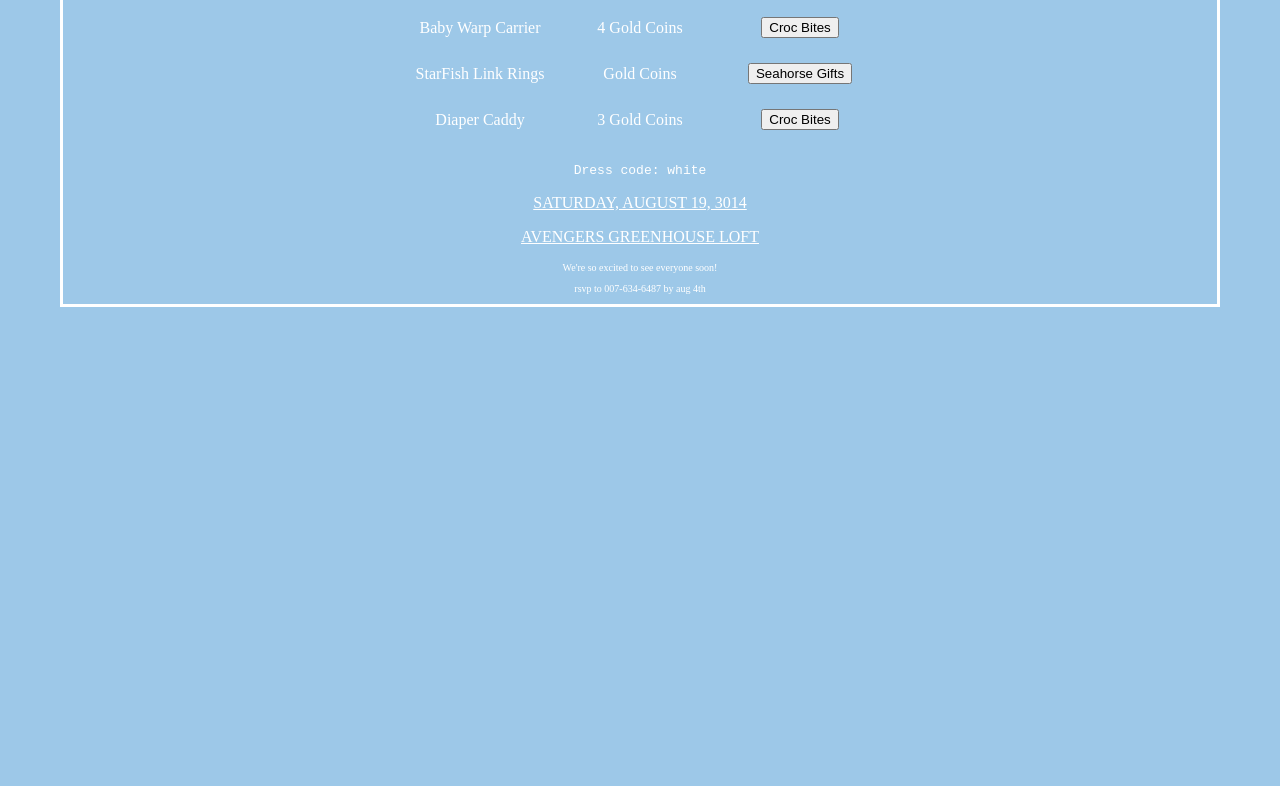
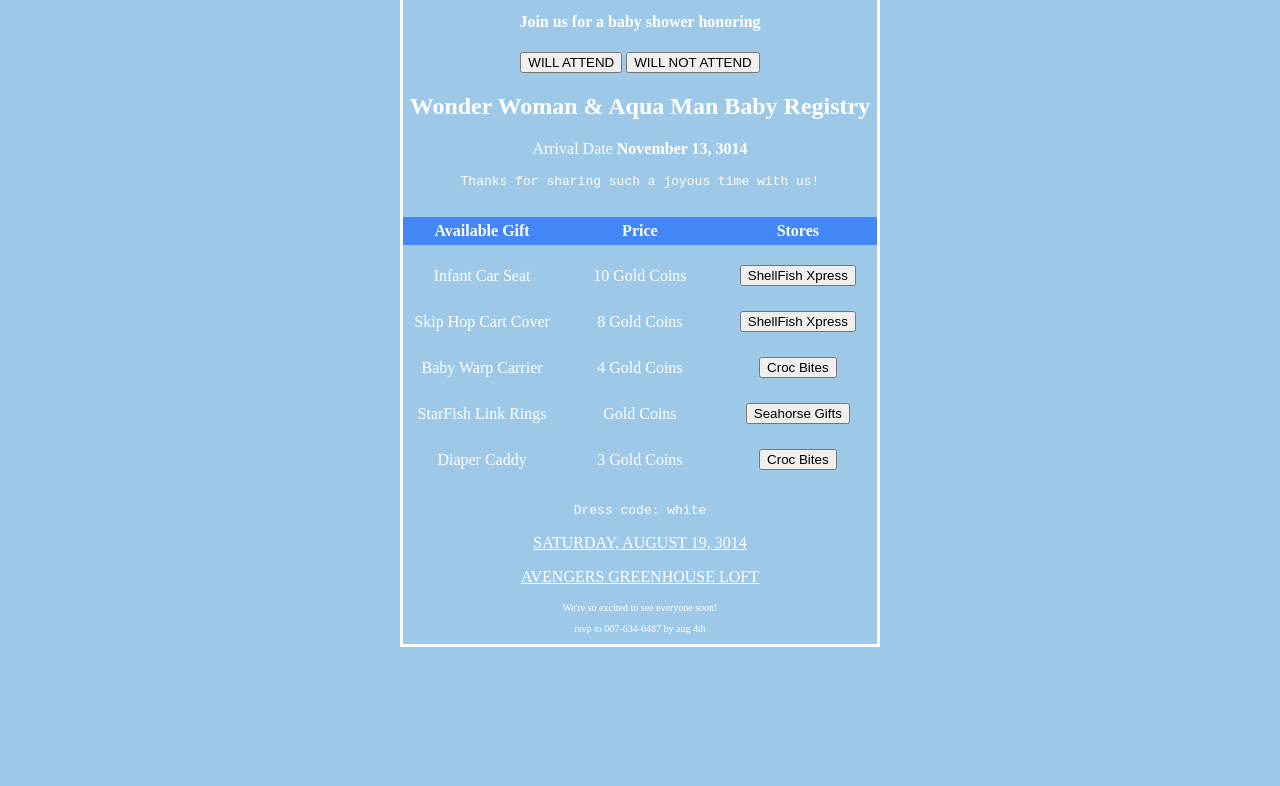
Before and after one commit to rumetix101/otabor-unit2, a plain HTML site: page index.html in a window 1280 px wide. Shown: the part 515-1301 px from the top of the page. Before the commit the page ends 882 px from the top, so only its background shows below. Drawn offline with Linux system fonts and the light colour scheme.

Commit message:
Update index.html

```diff
--- a/index.html
+++ b/index.html
@@ -7,7 +7,7 @@
         body {
             background-color: rgb(157, 200, 232) ;
             border: solid white;
-            margin: 60px;
+			margin: 400px;
 
         }
 
```
